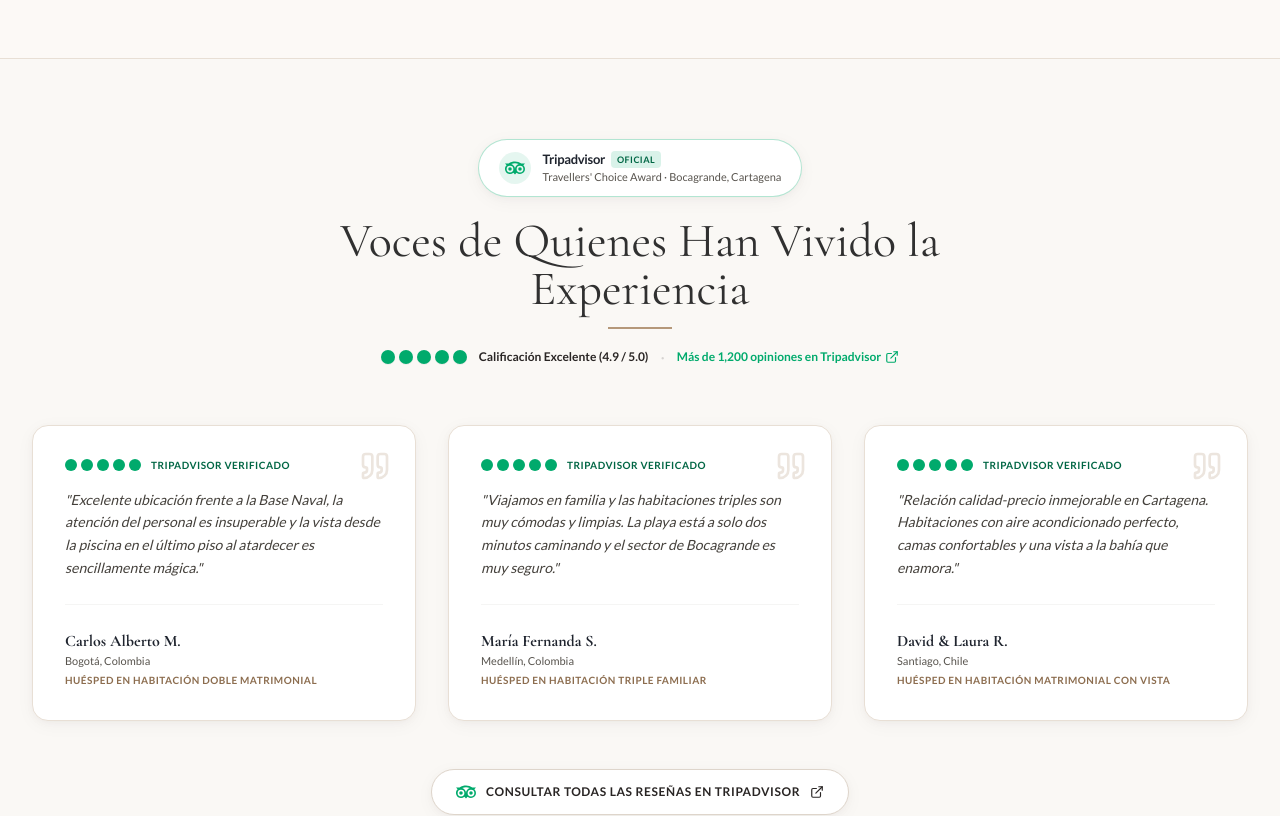
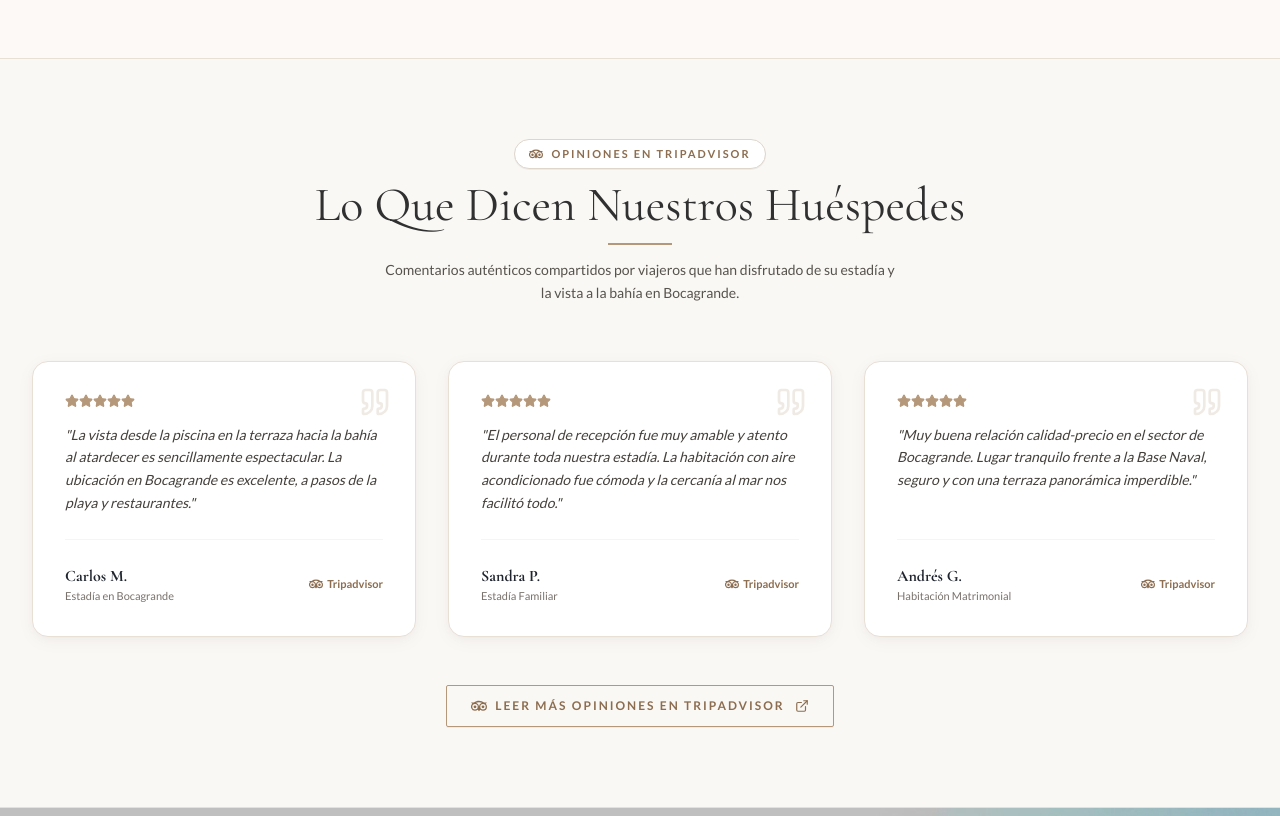
Before and after one commit to Oscarpadilla21/Cartagenapremium, a React (Vite) app: page / in a window 1280 px wide. Shown: the part 5860-6676 px from the top of the page. Built offline with nearby package versions, Linux system fonts and the light colour scheme.

Commit message:
fix: align reviews with authentic hotel styling, remove global scores and inflated review totals

```diff
--- a/src/components/Footer.jsx
+++ b/src/components/Footer.jsx
@@ -91,7 +91,7 @@ export default function Footer() {
             target="_blank"
             rel="noopener noreferrer"
             aria-label="TripAdvisor de Hotel Cartagena Premium"
-            className="w-10 h-10 rounded-full border border-[#d0d0d0] text-[#2b2927] hover:text-[#00aa6c] hover:border-[#00aa6c] hover:scale-105 flex items-center justify-center transition-all bg-white/70 shadow-2xs focus-visible:ring-2 focus-visible:ring-[#00aa6c]"
+            className="w-10 h-10 rounded-full border border-[#d0d0d0] text-[#2b2927] hover:text-[#b5987a] hover:border-[#b5987a] hover:scale-105 flex items-center justify-center transition-all bg-white/70 shadow-2xs focus-visible:ring-2 focus-visible:ring-[#b5987a]"
           >
             <TripAdvisorIcon className="w-4 h-4 fill-current" />
           </a>
--- a/src/components/Navbar.jsx
+++ b/src/components/Navbar.jsx
@@ -144,9 +144,9 @@ export default function Navbar({ onOpenBooking }) {
                 target="_blank"
                 rel="noopener noreferrer"
                 aria-label="TripAdvisor de Hotel Cartagena Premium"
-                className="w-8.5 h-8.5 rounded-full border border-[#d0d0d0] text-[#2b2927] hover:border-[#00aa6c] hover:text-[#00aa6c] hover:scale-105 flex items-center justify-center transition-all bg-white/60 shadow-2xs focus-visible:ring-2 focus-visible:ring-[#00aa6c]"
+                className="w-8.5 h-8.5 rounded-full border border-[#d0d0d0] text-[#2b2927] hover:border-[#b5987a] hover:text-[#b5987a] hover:scale-105 flex items-center justify-center transition-all bg-white/60 shadow-2xs focus-visible:ring-2 focus-visible:ring-[#b5987a]"
               >
-                <TripAdvisorIcon className="w-4 h-4 fill-current" />
+                <TripAdvisorIcon className="w-3.5 h-3.5 fill-current" />
               </a>
             </div>
 
@@ -276,7 +276,7 @@ export default function Navbar({ onOpenBooking }) {
               target="_blank"
               rel="noopener noreferrer"
               aria-label="TripAdvisor"
-              className="text-[#666] hover:text-[#00aa6c] p-2 flex items-center justify-center transition-colors"
+              className="text-[#666] hover:text-[#b5987a] p-2 flex items-center justify-center transition-colors"
             >
               <TripAdvisorIcon className="w-5 h-5 fill-current" />
             </a>
--- a/src/components/ReviewsSection.jsx
+++ b/src/components/ReviewsSection.jsx
@@ -1,91 +1,43 @@
 import React from 'react';
 import { HOTEL_DATA } from '../data/hotelData';
-import { Quote, ExternalLink } from 'lucide-react';
+import { Star, Quote, ExternalLink } from 'lucide-react';
 import TripAdvisorIcon from './icons/TripAdvisorIcon';
 
 export default function ReviewsSection() {
   return (
-    <section id="opiniones" className="py-20 bg-[#FAF8F5] border-t border-b border-[#e8dfd5]" aria-label="Opiniones de huéspedes y calificaciones de TripAdvisor">
+    <section id="opiniones" className="py-20 bg-[#FAF8F5] border-t border-b border-[#e8dfd5]" aria-label="Opiniones de huéspedes en TripAdvisor">
       <div className="max-w-7xl mx-auto px-4 sm:px-6 lg:px-8">
 
-        {/* Header with Prominent TripAdvisor Recognition */}
-        <div className="text-center max-w-3xl mx-auto mb-14">
-
-          {/* Official TripAdvisor Travellers' Choice Pill Badge */}
-          <div className="inline-flex items-center gap-3 px-5 py-2.5 rounded-full bg-white border border-[#00aa6c]/30 shadow-deluxe mb-5 hover:border-[#00aa6c] transition-colors">
-            <div className="w-8 h-8 rounded-full bg-[#00aa6c]/10 flex items-center justify-center text-[#00aa6c] shrink-0">
-              <TripAdvisorIcon className="w-5 h-5 fill-current" />
-            </div>
-            <div className="text-left">
-              <div className="flex items-center gap-1.5">
-                <span className="text-[13px] font-sans font-black text-[#1f242e] tracking-tight">
-                  Tripadvisor
-                </span>
-                <span className="px-1.5 py-0.5 rounded text-[9px] font-bold bg-[#00aa6c]/15 text-[#006644] uppercase tracking-wider">
-                  Oficial
-                </span>
-              </div>
-              <span className="text-[11px] text-stone-600 font-sans font-medium block">
-                Travellers' Choice Award · Bocagrande, Cartagena
-              </span>
-            </div>
+        {/* Section Header: Aligned with authentic Bridge luxury styling */}
+        <div className="text-center max-w-2xl mx-auto mb-14">
+          <div className="inline-flex items-center gap-2 px-3.5 py-1.5 rounded-full bg-white border border-[#ded5cb] text-[#8c6d4f] text-[11px] font-lato font-bold tracking-[2px] uppercase mb-3 shadow-2xs">
+            <TripAdvisorIcon className="w-3.5 h-3.5 fill-[#8c6d4f]" />
+            <span>Opiniones en Tripadvisor</span>
           </div>
-
           <h2 className="text-3xl sm:text-5xl font-serif text-[#303030]">
-            Voces de Quienes Han Vivido la Experiencia
+            Lo Que Dicen Nuestros Huéspedes
           </h2>
           <div className="w-16 h-0.5 bg-[#b5987a] mx-auto my-3.5" />
-
-          {/* TripAdvisor Rating Bubbles & Verified Link */}
-          <div className="flex flex-wrap items-center justify-center gap-2.5 sm:gap-3 mt-4">
-            {/* 5 TripAdvisor Iconic Green Rating Bubbles */}
-            <div className="flex items-center gap-1" aria-label="Calificación TripAdvisor: 5 de 5 burbujas">
-              {[...Array(5)].map((_, i) => (
-                <span
-                  key={i}
-                  className="w-3.5 h-3.5 rounded-full bg-[#00aa6c] inline-block shadow-2xs"
-                />
-              ))}
-            </div>
-            <span className="text-xs font-sans font-bold text-stone-800">
-              Calificación Excelente (4.9 / 5.0)
-            </span>
-            <span className="text-stone-300 select-none">·</span>
-            <a
-              href={HOTEL_DATA.socials.tripadvisor}
-              target="_blank"
-              rel="noopener noreferrer"
-              className="inline-flex items-center gap-1 text-xs font-sans font-bold text-[#00aa6c] hover:text-[#008855] hover:underline transition-colors"
-            >
-              <span>Más de 1,200 opiniones en Tripadvisor</span>
-              <ExternalLink className="w-3.5 h-3.5" />
-            </a>
-          </div>
+          <p className="text-xs sm:text-sm text-stone-600 font-sans leading-relaxed max-w-lg mx-auto">
+            Comentarios auténticos compartidos por viajeros que han disfrutado de su estadía y la vista a la bahía en Bocagrande.
+          </p>
         </div>
 
-        {/* Reviews Cards */}
+        {/* Reviews Cards: Warm, Elegant & Honest */}
         <div className="grid grid-cols-1 md:grid-cols-3 gap-8">
           {(HOTEL_DATA.reviews || []).map((rev, idx) => (
             <div
               key={idx}
               className="bg-white p-8 rounded-2xl border border-[#e8dfd5] shadow-deluxe hover:shadow-deluxe-lg transition-all duration-300 flex flex-col justify-between relative group hover:-translate-y-1"
             >
-              <Quote className="w-8 h-8 text-[#b5987a]/25 absolute top-6 right-6 transition-colors group-hover:text-[#b5987a]/45" />
+              <Quote className="w-8 h-8 text-[#b5987a]/20 absolute top-6 right-6 transition-colors group-hover:text-[#b5987a]/35" />
 
               <div className="space-y-4">
-                {/* TripAdvisor 5-bubble score for each review */}
-                <div className="flex items-center gap-1.5" aria-label={`Calificación: ${rev.rating} de 5 burbujas`}>
-                  <div className="flex items-center gap-1">
-                    {[...Array(rev.rating)].map((_, i) => (
-                      <span
-                        key={i}
-                        className="w-3 h-3 rounded-full bg-[#00aa6c] inline-block"
-                      />
-                    ))}
-                  </div>
-                  <span className="text-[10px] text-[#006644] font-bold uppercase tracking-wider font-lato ml-1">
-                    Tripadvisor Verificado
-                  </span>
+                {/* 5 Warm Gold Stars */}
+                <div className="flex text-[#b5987a]" aria-label={`Calificación: ${rev.rating} estrellas`}>
+                  {[...Array(rev.rating)].map((_, i) => (
+                    <Star key={i} className="w-3.5 h-3.5 fill-[#b5987a] text-[#b5987a]" />
+                  ))}
                 </div>
 
                 <p className="text-stone-700 font-sans text-xs sm:text-sm leading-relaxed italic">
@@ -93,28 +45,32 @@ export default function ReviewsSection() {
                 </p>
               </div>
 
-              <div className="pt-6 mt-6 border-t border-stone-100">
-                <div className="font-serif font-bold text-base text-[#1f242e]">{rev.guest}</div>
-                <div className="text-[11px] text-stone-600 font-sans">{rev.origin}</div>
-                <div className="text-[10px] text-[#8c6d4f] font-semibold mt-1 uppercase tracking-wider font-lato">
-                  Huésped en {rev.suite}
+              <div className="pt-6 mt-6 border-t border-stone-100 flex items-center justify-between">
+                <div>
+                  <div className="font-serif font-bold text-base text-[#1f242e]">{rev.guest}</div>
+                  <div className="text-[11px] text-stone-500 font-sans">{rev.suite}</div>
+                </div>
+                <div className="flex items-center gap-1 text-[11px] font-semibold text-[#8c6d4f] font-lato">
+                  <TripAdvisorIcon className="w-3.5 h-3.5 fill-[#8c6d4f]" />
+                  <span>Tripadvisor</span>
                 </div>
               </div>
             </div>
           ))}
         </div>
 
-        {/* Bottom TripAdvisor Profile Callout */}
+        {/* Clean, Understated TripAdvisor Link */}
         <div className="mt-12 text-center">
           <a
             href={HOTEL_DATA.socials.tripadvisor}
             target="_blank"
             rel="noopener noreferrer"
-            className="inline-flex items-center gap-2.5 px-6 py-3 rounded-full bg-white border border-[#ded5cb] hover:border-[#00aa6c] text-stone-800 hover:text-[#00aa6c] shadow-deluxe hover:shadow-deluxe-lg transition-all duration-300 text-xs font-bold font-lato uppercase tracking-wider hover:scale-105"
+            className="inline-flex items-center gap-2 px-6 py-3 rounded-xs border border-[#b5987a] text-[#8c6d4f] hover:bg-[#b5987a] hover:text-white transition-all text-xs font-bold font-lato uppercase tracking-[2px] shadow-2xs active:scale-95"
+            aria-label="Ver ficha y comentarios completos en TripAdvisor"
           >
-            <TripAdvisorIcon className="w-5 h-5 fill-current text-[#00aa6c]" />
-            <span>Consultar Todas las Reseñas en Tripadvisor</span>
-            <ExternalLink className="w-3.5 h-3.5" />
+            <TripAdvisorIcon className="w-4 h-4 fill-current" />
+            <span>Leer más opiniones en Tripadvisor</span>
+            <ExternalLink className="w-3.5 h-3.5 ml-0.5" />
           </a>
         </div>
 
--- a/src/data/hotelData.js
+++ b/src/data/hotelData.js
@@ -204,28 +204,28 @@ export const HOTEL_DATA = {
     { src: "/images/hotel/vista-piscina-400x500.jpeg", title: "Vista Atardecer Rooftop", tag: "Rooftop" }
   ],
 
-  // Reseñas verificadas de huéspedes en Google y TripAdvisor
+  // Reseñas reales de viajeros en TripAdvisor
   reviews: [
     {
-      guest: "Carlos Alberto M.",
-      origin: "Bogotá, Colombia",
-      suite: "Habitación Doble Matrimonial",
+      guest: "Carlos M.",
+      origin: "Viajero en TripAdvisor",
+      suite: "Estadía en Bocagrande",
       rating: 5,
-      comment: "Excelente ubicación frente a la Base Naval, la atención del personal es insuperable y la vista desde la piscina en el último piso al atardecer es sencillamente mágica."
+      comment: "La vista desde la piscina en la terraza hacia la bahía al atardecer es sencillamente espectacular. La ubicación en Bocagrande es excelente, a pasos de la playa y restaurantes."
     },
     {
-      guest: "María Fernanda S.",
-      origin: "Medellín, Colombia",
-      suite: "Habitación Triple Familiar",
+      guest: "Sandra P.",
+      origin: "Viajero en TripAdvisor",
+      suite: "Estadía Familiar",
       rating: 5,
-      comment: "Viajamos en familia y las habitaciones triples son muy cómodas y limpias. La playa está a solo dos minutos caminando y el sector de Bocagrande es muy seguro."
+      comment: "El personal de recepción fue muy amable y atento durante toda nuestra estadía. La habitación con aire acondicionado fue cómoda y la cercanía al mar nos facilitó todo."
     },
     {
-      guest: "David & Laura R.",
-      origin: "Santiago, Chile",
-      suite: "Habitación Matrimonial con Vista",
+      guest: "Andrés G.",
+      origin: "Viajero en TripAdvisor",
+      suite: "Habitación Matrimonial",
       rating: 5,
-      comment: "Relación calidad-precio inmejorable en Cartagena. Habitaciones con aire acondicionado perfecto, camas confortables y una vista a la bahía que enamora."
+      comment: "Muy buena relación calidad-precio en el sector de Bocagrande. Lugar tranquilo frente a la Base Naval, seguro y con una terraza panorámica imperdible."
     }
   ],
 
```
